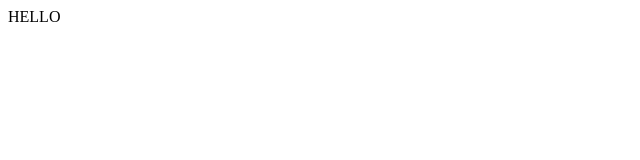
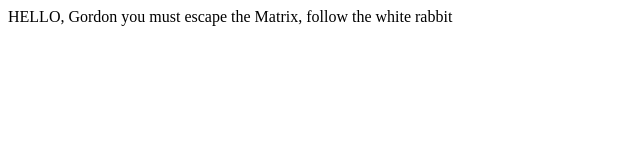
Before and after one commit to APGordonS/APGordonS.github.io, a plain HTML site: page index.html in a window 1280 px wide. Shown: the whole page, without its empty margins (0-640 px from the left). Drawn offline with Linux system fonts and the light colour scheme.

Commit message:
Update index.html

```diff
--- a/index.html
+++ b/index.html
@@ -1,3 +1,3 @@
 <html>
-  HELLO
+  HELLO, Gordon you must escape the Matrix, follow the white rabbit
 </html>
```
